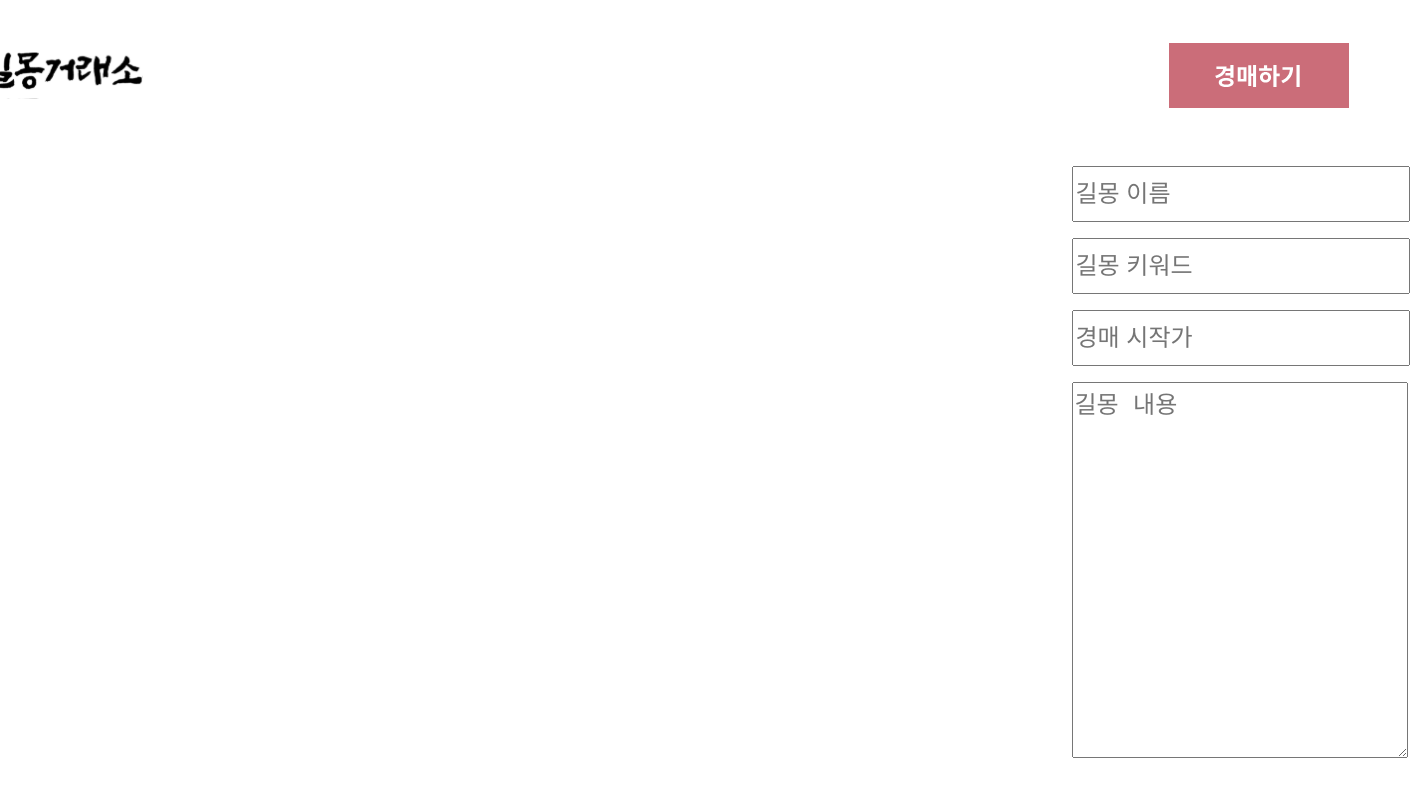
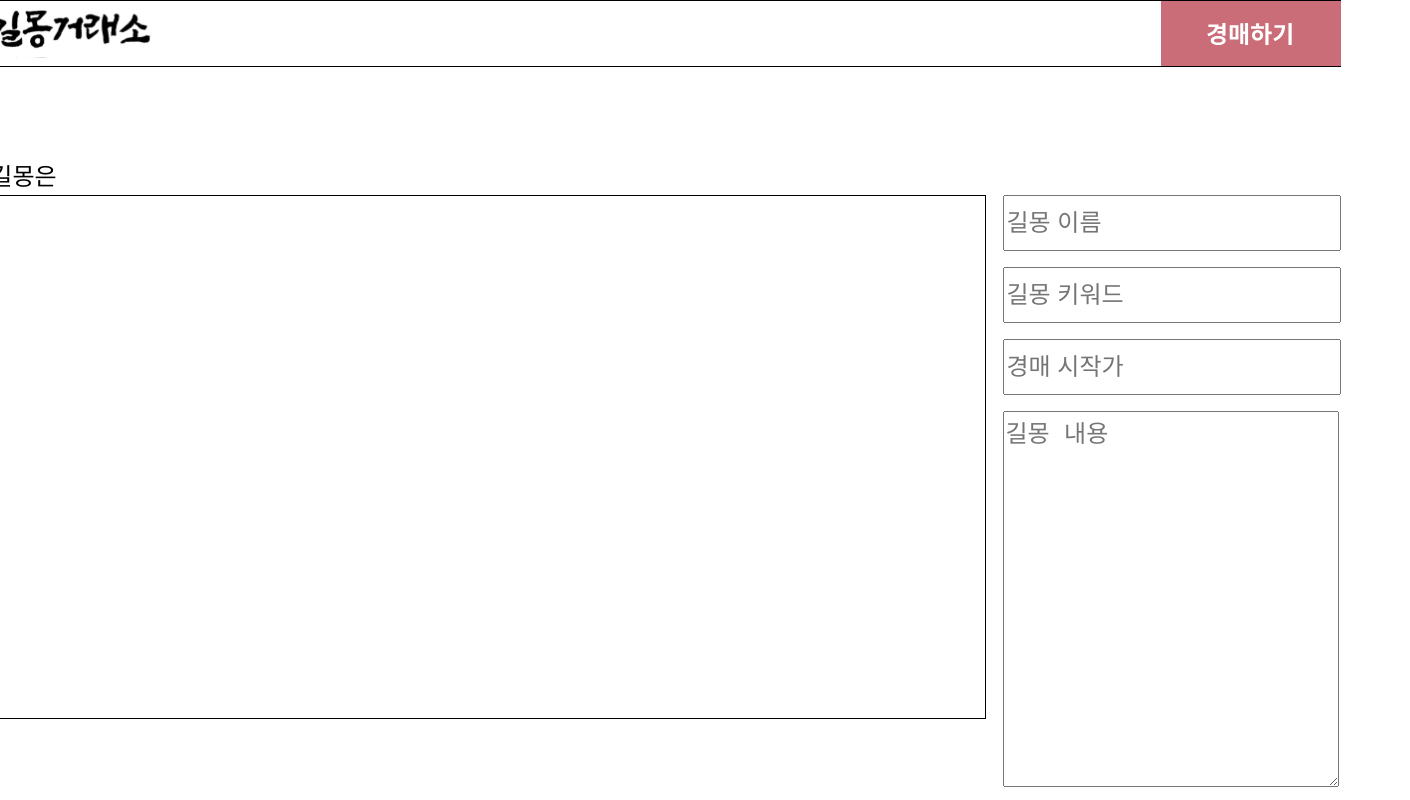
Before and after one commit to Gilmong/gilmong-client, a React (Create React App) app: page /upload/1 in a window 1280 px wide. Shown: the whole page, 1410 px wide, since content can reach past the window. Built offline with nearby package versions, Linux system fonts and the light colour scheme.

Commit message:
feat: add text above canvas

```diff
--- a/src/components/upload/DetailForm.js
+++ b/src/components/upload/DetailForm.js
@@ -42,12 +42,14 @@ const DetailForm = ({getUserData}) => {
                 </div>
                 <img className="header__back--upload" src={ButtonUpload} alt="" onClick={handleSubmit}/>
             </div>
+            <div id="text">나의 길몽은</div>
             <div className="detail">
-                <DreamCanvas className="detail__canvas" />
+                <DreamCanvas />
                 <div className="detail__info">
                     <form>
                         <input
                         className="detail__info--form"
+                        id="first"
                         name="dreamName"
                         type="text"
                         value={inputs.dreamName}
@@ -95,15 +97,12 @@ const DetailForm = ({getUserData}) => {
 export default DetailForm;
 
 const DetailFormWrap = styled.div`
-    /* border-top: 0.1rem solid;
-    margin-top: 3.5rem; */
     .header {
-        width: 141.7rem;
-        height: 15rem;
-        /* margin-top: 3.5rem; */
         display: flex;
         align-items: center;
         justify-content: space-between;
+        border-top: 0.1rem solid;
+        border-bottom: 0.1rem solid;
 
         &__front {
             &--back {
@@ -122,6 +121,11 @@ const DetailFormWrap = styled.div`
             height: 6.5rem;
         }
     }
+    #text {
+        font-size: 2.4rem;
+        margin-top: 9rem;
+        margin-bottom: 0.3rem;
+    }
 
     .detail {
         width: 140.1rem;
@@ -129,6 +133,7 @@ const DetailFormWrap = styled.div`
         display: flex;
         flex-direction: row;
         justify-content: space-between;
+        /* margin-top: 9rem; */
 
         &__info {
             &--form {
@@ -137,7 +142,9 @@ const DetailFormWrap = styled.div`
                 margin-top: 1.6rem;
                 font-size: 2.4rem;
             }
-
+            #first {
+                margin-top: 0;
+            }
             #last {
                 height: 37rem;
             }
--- a/src/components/upload/DreamCanvas.js
+++ b/src/components/upload/DreamCanvas.js
@@ -1,4 +1,5 @@
 import React, {createRef, useEffect} from 'react';
+import styled from 'styled-components';
 
 const DreamCanvas = () => {
     let canvasRef = createRef();
@@ -36,7 +37,19 @@ const DreamCanvas = () => {
         painting = false;
     }
 
-    return <canvas ref={canvasRef}></canvas>;
+    return (<DreamCanvasWrap>
+            <canvas ref={canvasRef} id="canvas"></canvas>
+        </DreamCanvasWrap>
+    );
 };
 
 export default DreamCanvas;
+
+const DreamCanvasWrap = styled.div`
+    display: flex;
+    flex-direction: column;
+    #canvas {
+        width: 104.4rem;
+        border: 0.1rem solid;
+    }
+`;
```
